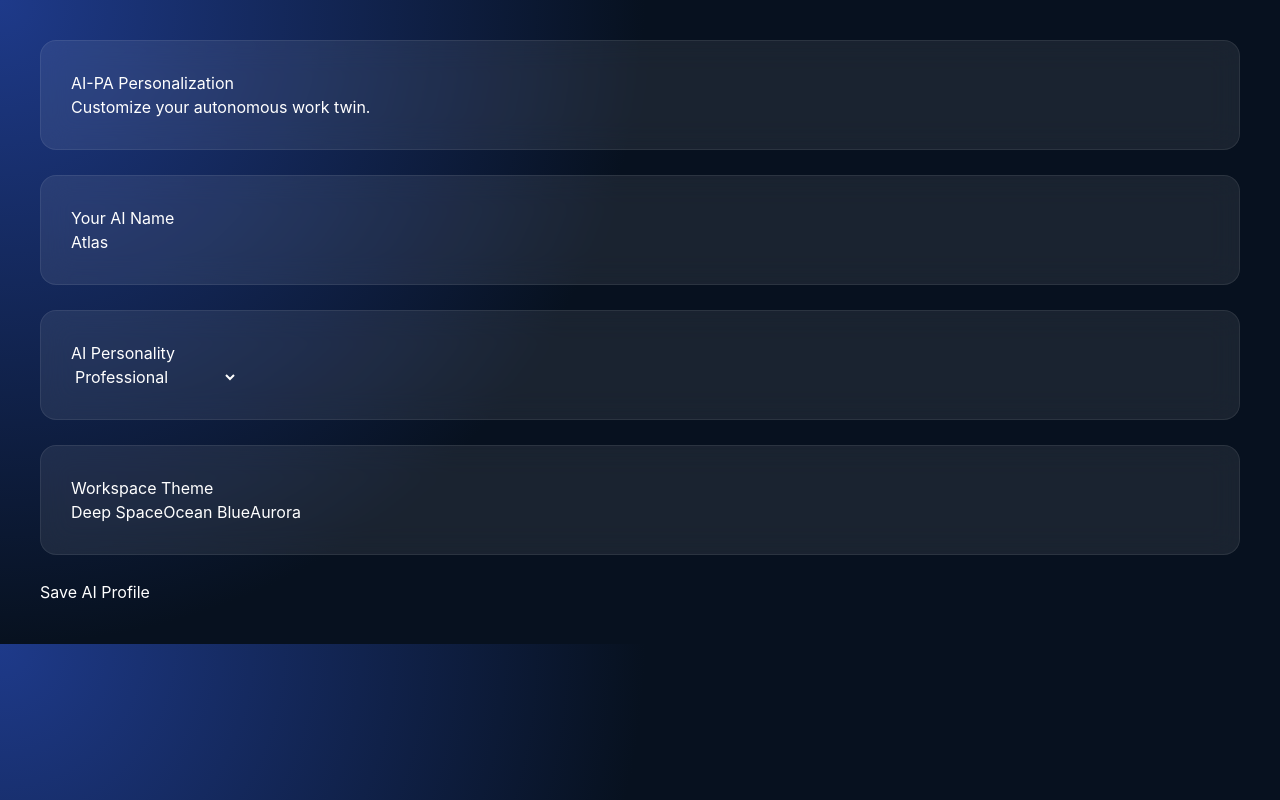
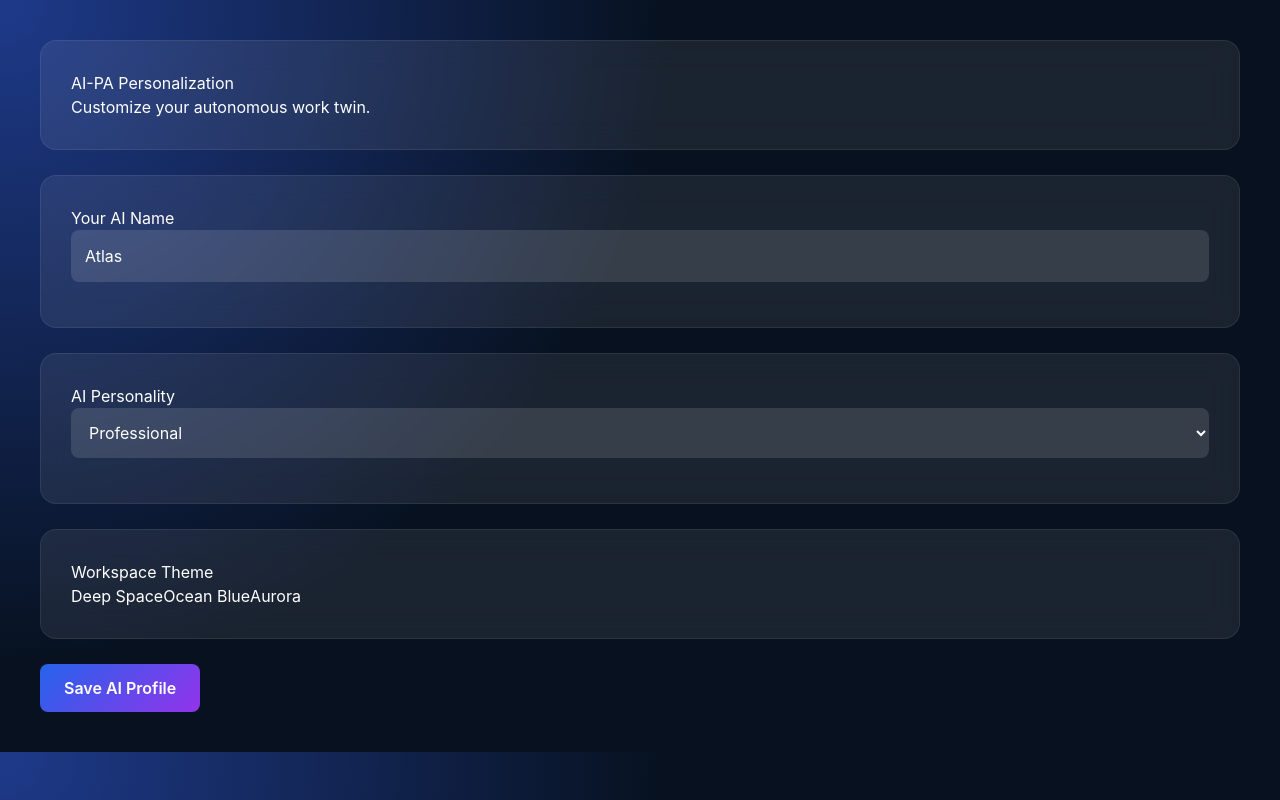
Before and after one commit to paulindongo/ai-pa-autonomous-work-twin, a React app in the folder frontend/: page /settings in a window 1280 px wide. Built offline with nearby package versions, Linux system fonts and the light colour scheme; the HTML template or start-up script is replaced by a standard one.

Commit message:
Polish AI-PA Meeting Room interface styling

```diff
--- a/frontend/src/index.css
+++ b/frontend/src/index.css
@@ -331,3 +331,206 @@ button {
   font-size:38px;
 
 }
+
+/* ================================
+   AI-PA PREMIUM MEETING ROOM UI
+================================ */
+
+
+/* Agent Cards */
+
+.agent-grid {
+
+  display:grid;
+
+  grid-template-columns:
+  repeat(3, 1fr);
+
+  gap:20px;
+
+  margin-bottom:25px;
+
+}
+
+
+
+.agent-card {
+
+  background:
+  rgba(255,255,255,0.08);
+
+  border:
+  1px solid rgba(255,255,255,0.12);
+
+  padding:25px;
+
+  border-radius:14px;
+
+  backdrop-filter:blur(15px);
+
+  transition:0.3s;
+
+}
+
+
+
+.agent-card:hover {
+
+  transform:translateY(-4px);
+
+  background:
+  rgba(255,255,255,0.14);
+
+}
+
+
+
+.agent-card h3 {
+
+  margin-top:0;
+
+  font-size:18px;
+
+}
+
+
+
+.agent-card p {
+
+  opacity:.8;
+
+}
+
+
+
+.agent-card span {
+
+  display:inline-block;
+
+  margin-top:10px;
+
+  padding:5px 12px;
+
+  border-radius:20px;
+
+  background:#16a34a;
+
+  font-size:13px;
+
+}
+
+
+
+
+
+/* AI Discussion */
+
+.meeting-card p,
+.stat-card p {
+
+  line-height:1.7;
+
+}
+
+
+
+.stat-card strong {
+
+  color:#93c5fd;
+
+}
+
+
+
+
+
+/* Premium Buttons */
+
+.save-button {
+
+  padding:12px 24px;
+
+  border:none;
+
+  border-radius:8px;
+
+  background:
+
+  linear-gradient(
+    135deg,
+    #2563eb,
+    #9333ea
+  );
+
+  color:white;
+
+  font-weight:600;
+
+  transition:.3s;
+
+}
+
+
+
+.save-button:hover {
+
+  transform:translateY(-2px);
+
+  opacity:.9;
+
+}
+
+
+
+
+
+/* Input Styling */
+
+.settings-input {
+
+  width:100%;
+
+  padding:14px;
+
+  margin-bottom:15px;
+
+  border-radius:8px;
+
+  border:none;
+
+  background:
+  rgba(255,255,255,.12);
+
+  color:white;
+
+  outline:none;
+
+}
+
+
+
+.settings-input::placeholder {
+
+  color:
+  rgba(255,255,255,.6);
+
+}
+
+
+
+
+
+/* Responsive */
+
+@media(max-width:900px){
+
+
+.agent-grid {
+
+grid-template-columns:
+1fr;
+
+}
+
+
+}
```
